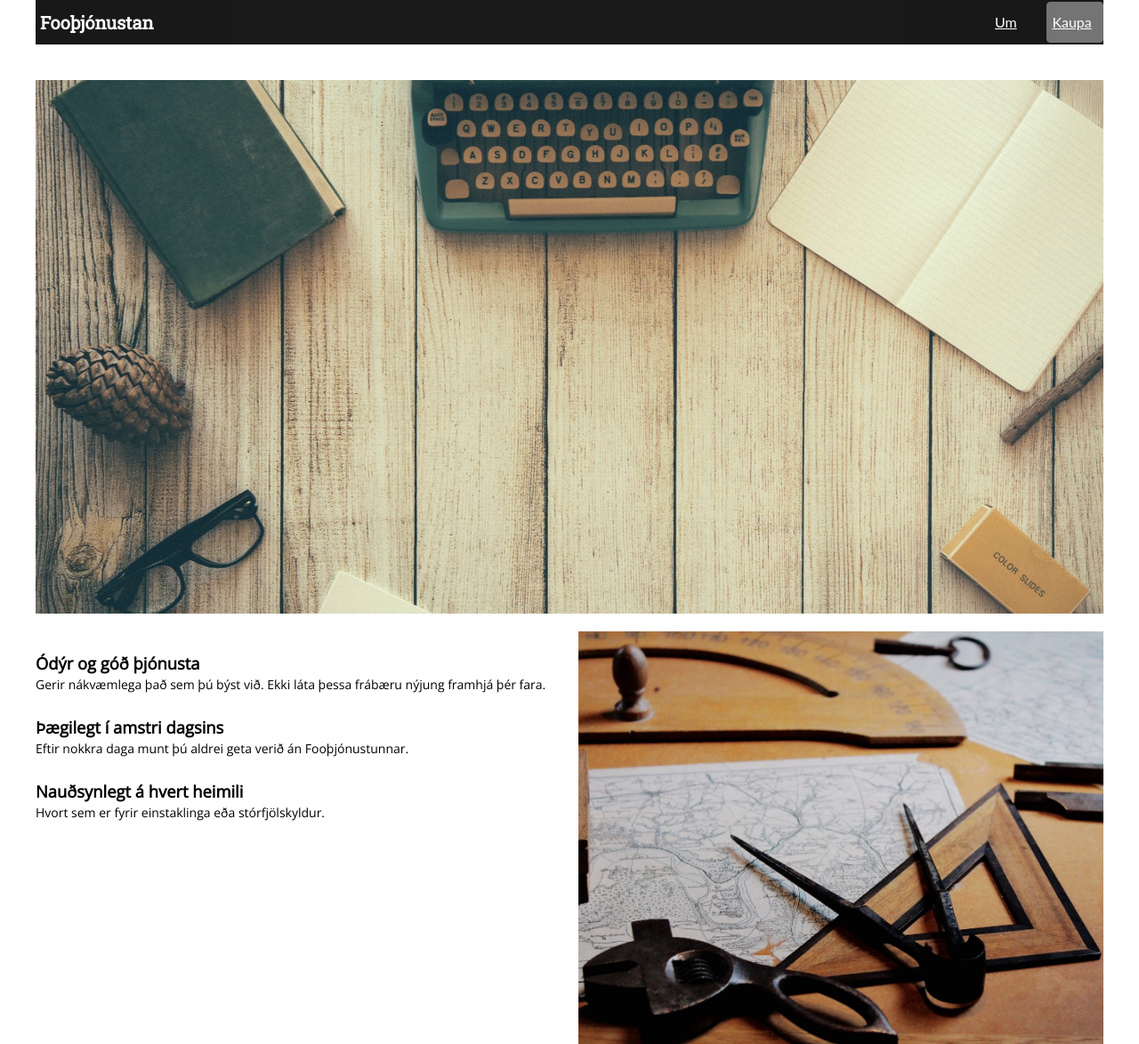
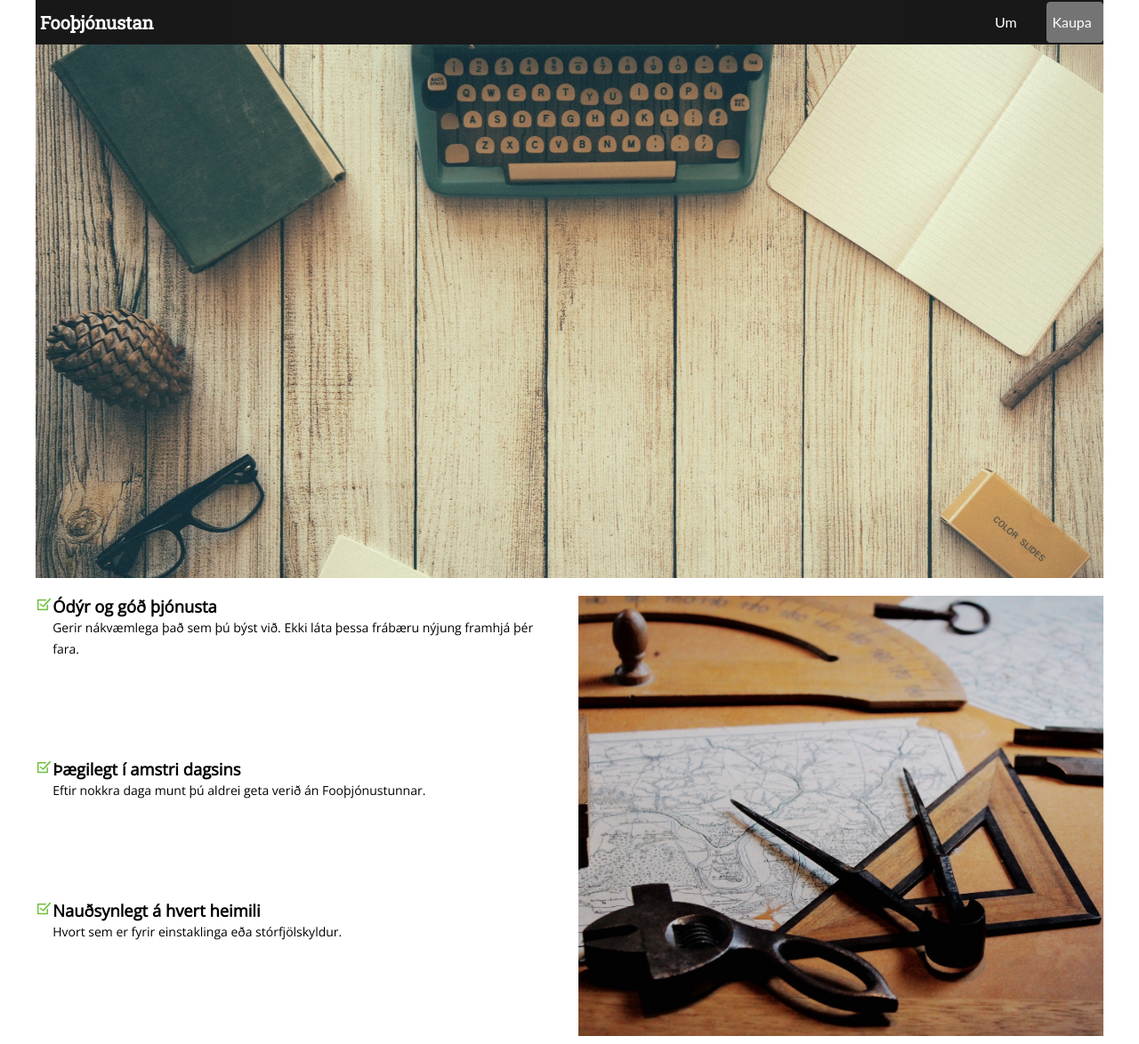
Before and after one commit to SonjaDogg/Stort-verkefni-1, a website: page index.html in a window 1280 px wide. Shown: the top 1174 px of the page at 89% size. Drawn offline with nearby package versions, Linux system fonts and the light colour scheme.

Commit message:
Modifications to the index file (perk container)

```diff
--- a/index.html
+++ b/index.html
@@ -41,10 +41,10 @@
 
           <div class="row">
               <div class="col col-6">
-                <div class="perks_container">
+                <div class="perk">
                   <div class="odyr">
-                    <div class="perk_check">
-                      <img src="check.svg" alt="">
+                    <div class="perk__check">
+                      <img src="images/check.svg" alt="">
                     </div>
                     <div class="text__perk">
                       <p class="text--bold">Ódýr og góð þjónusta</p>
@@ -53,8 +53,8 @@
                   </div>
 
                   <div class="thaigilegt">
-                    <div class="perk_check">
-                      <img src="check.svg" alt="">
+                    <div class="perk__check">
+                      <img src="images/check.svg" alt="">
                     </div>
                     <div class="text__perk">
                       <p class="text--bold">Þægilegt í amstri dagsins</p>
@@ -63,8 +63,8 @@
                   </div>
 
                   <div class="naudsynlegt">
-                    <div class="perk_check">
-                      <img src="check.svg" alt="">
+                    <div class="perk__check">
+                      <img src="images/check.svg" alt="">
                     </div>
                     <div class="text__perk">
                       <p class="text--bold">Nauðsynlegt á hvert heimili</p>
--- /dev/null
+++ b/scss/perk.scss
@@ -0,0 +1,26 @@
+.perk {
+  display: flex;
+  flex-wrap: wrap;
+  align-items: space-between;
+
+  .odyr,
+  .thaigilegt,
+  .naudsynlegt {
+    display: flex;
+    justify-content: flex-start;
+    align-items: flex-start;
+  }
+
+  &__check {
+
+    width: 1.2em;
+    min-width: 1.2em;
+    max-width: 1.2em;
+
+    img {
+
+      width: 100%;
+      height: 100%;
+    }
+  }
+}
--- a/styles.scss
+++ b/styles.scss
@@ -75,6 +75,7 @@ blockquote.about {
 @import "scss/cardlist";
 @import "scss/footer";
 @import "scss/field";
+@import "scss/perk";
 
 .row--front {
   margin-bottom: -20px;
```
Also changed, not shown: images/check.svg (added), styles.css.
